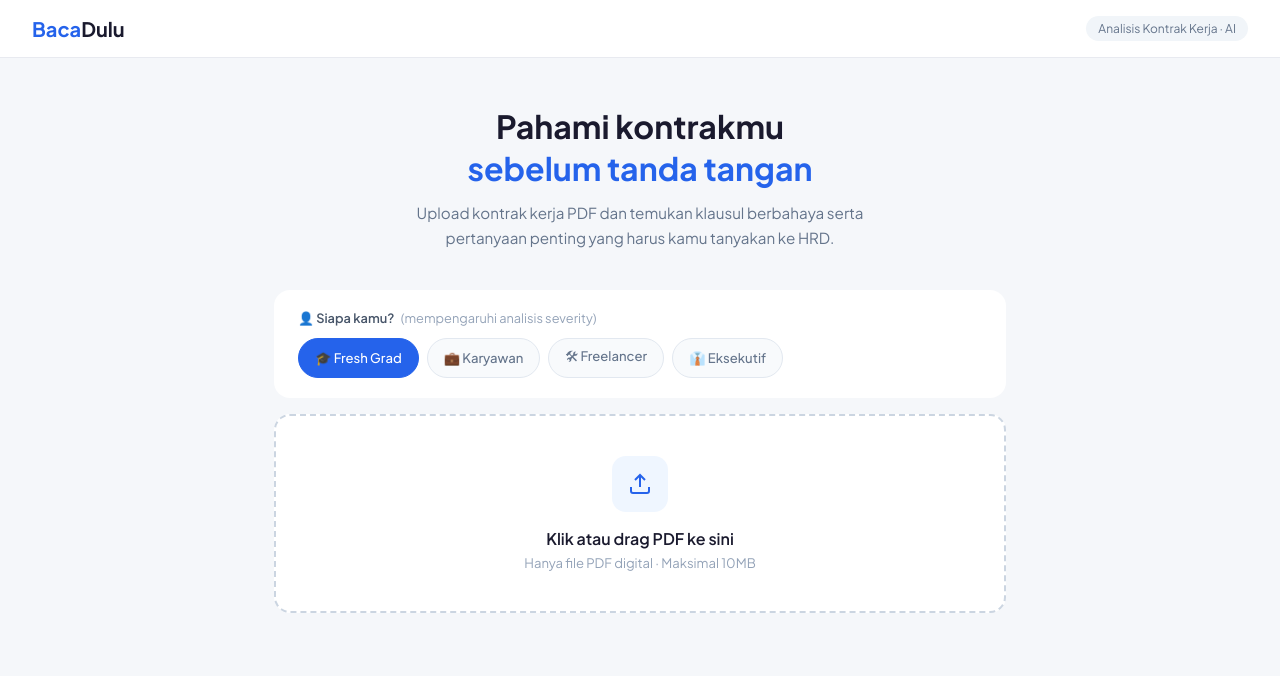
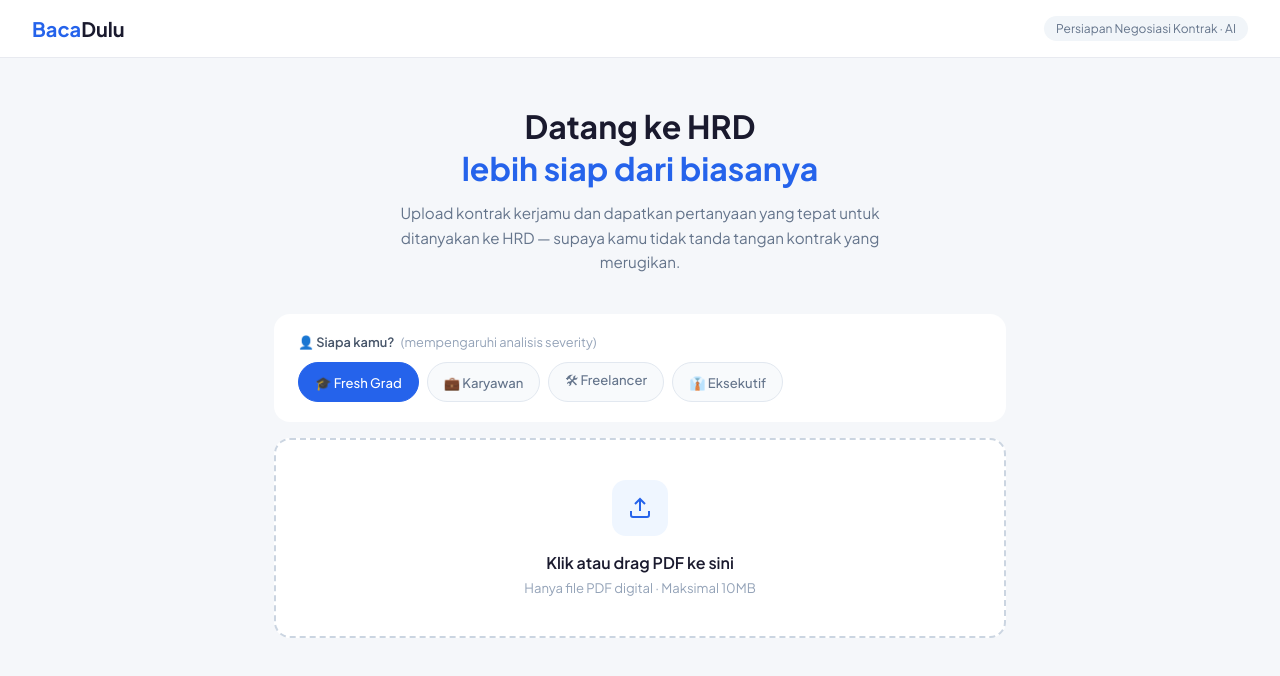
Before and after one commit to jatibanyurangga-cell/Baca-Dulu-3, a plain HTML site: page index.html in a window 1280 px wide. Drawn offline with Linux system fonts and the light colour scheme.

Commit message:
Update index.html

```diff
--- a/index.html
+++ b/index.html
@@ -151,13 +151,13 @@
 
 <nav>
   <div class="nav-logo">Baca<span>Dulu</span></div>
-  <span class="nav-tag">Analisis Kontrak Kerja · AI</span>
+  <span class="nav-tag">Persiapan Negosiasi Kontrak · AI</span>
 </nav>
 
 <main>
   <div class="hero">
-    <h1>Pahami kontrakmu<br><span>sebelum tanda tangan</span></h1>
-    <p>Upload kontrak kerja PDF dan temukan klausul berbahaya serta pertanyaan penting yang harus kamu tanyakan ke HRD.</p>
+    <h1>Datang ke HRD<br><span>lebih siap dari biasanya</span></h1>
+    <p>Upload kontrak kerjamu dan dapatkan pertanyaan yang tepat untuk ditanyakan ke HRD — supaya kamu tidak tanda tangan kontrak yang merugikan.</p>
   </div>
 
   <!-- Profile Selector -->
```
